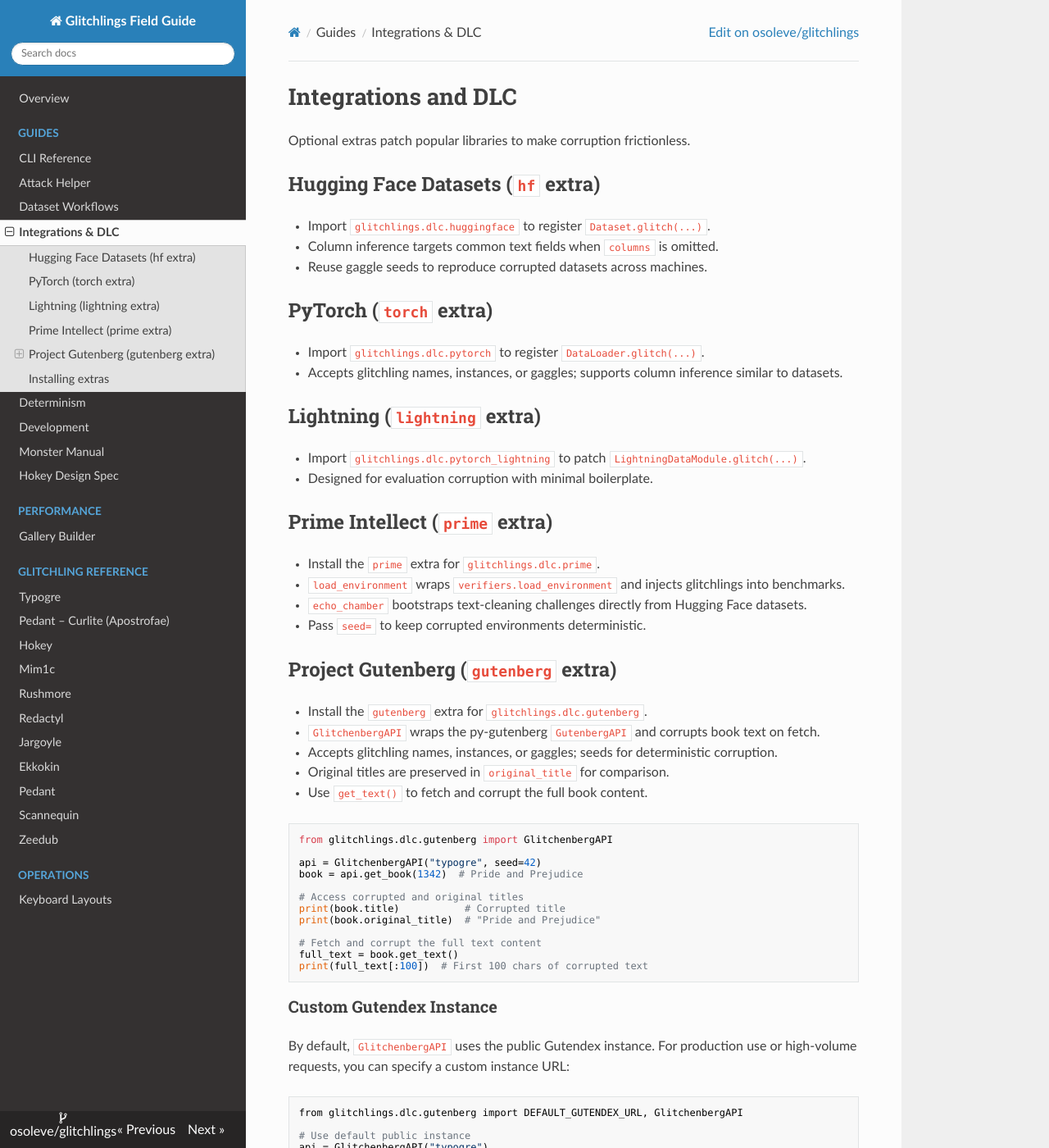
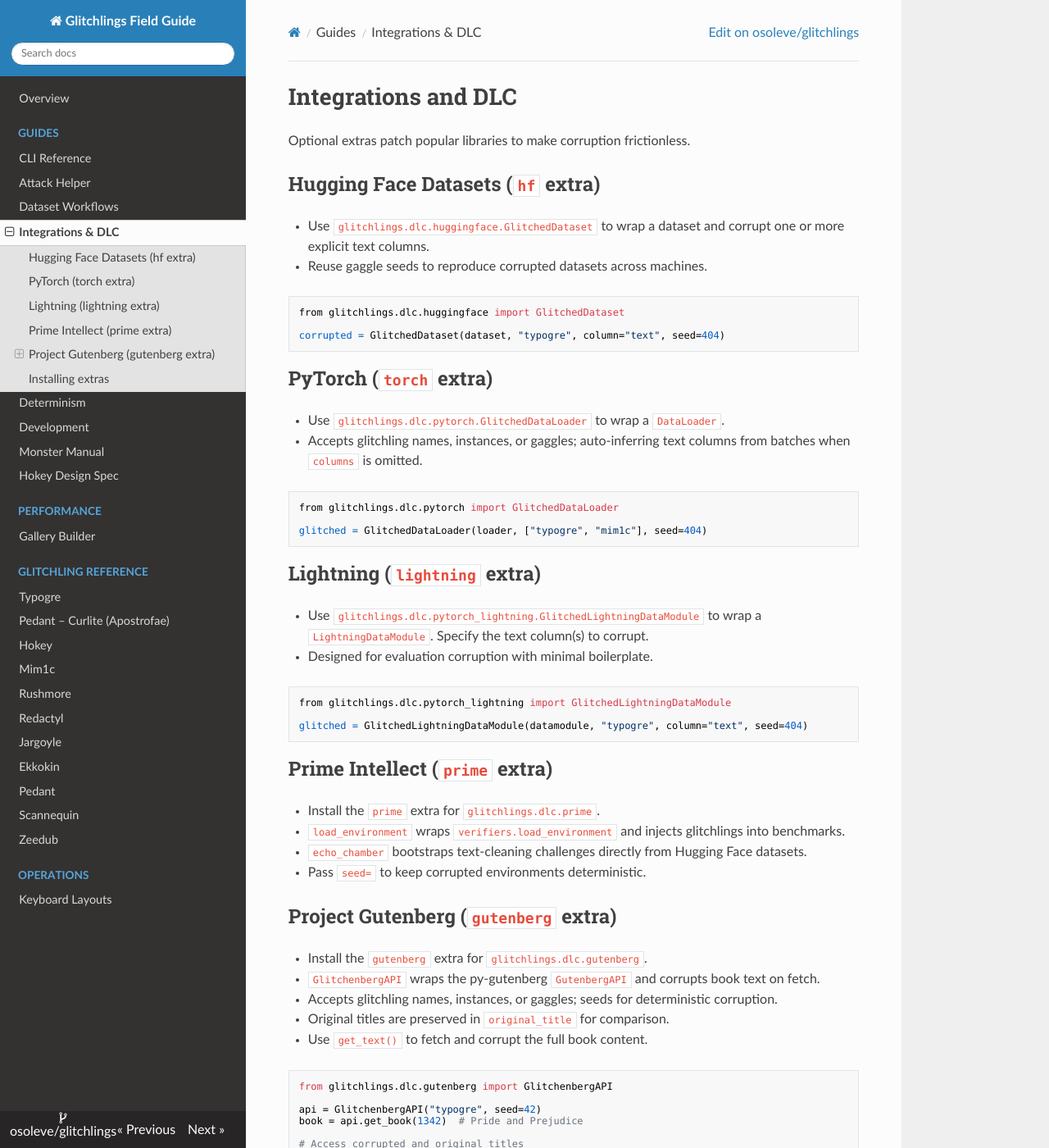
Before and after one commit to osoleve/glitchlings, an MkDocs documentation site: the page built from docs/integrations.md, in a window 1280 px wide and 1400 px high. Shown: the whole window at 82% size. Built offline with MkDocs 1.6.1, drawn with Linux system fonts in a browser that asks for light colours; nearby versions of some CDN libraries.

Commit message:
Update documentation and integration examples for dataset corruption and loader wrappers

````diff
--- a/docs/integrations.md
+++ b/docs/integrations.md
@@ -4,19 +4,39 @@ Optional extras patch popular libraries to make corruption frictionless.
 
 ## Hugging Face Datasets (`hf` extra)
 
-- Import `glitchlings.dlc.huggingface` to register `Dataset.glitch(...)`.
-- Column inference targets common text fields when `columns` is omitted.
+- Use `glitchlings.dlc.huggingface.GlitchedDataset` to wrap a dataset and corrupt
+  one or more explicit text columns.
 - Reuse gaggle seeds to reproduce corrupted datasets across machines.
+
+```python
+from glitchlings.dlc.huggingface import GlitchedDataset
+
+corrupted = GlitchedDataset(dataset, "typogre", column="text", seed=404)
+```
 
 ## PyTorch (`torch` extra)
 
-- Import `glitchlings.dlc.pytorch` to register `DataLoader.glitch(...)`.
-- Accepts glitchling names, instances, or gaggles; supports column inference similar to datasets.
+- Use `glitchlings.dlc.pytorch.GlitchedDataLoader` to wrap a `DataLoader`.
+- Accepts glitchling names, instances, or gaggles; auto-inferring text columns from batches when
+  `columns` is omitted.
+
+```python
+from glitchlings.dlc.pytorch import GlitchedDataLoader
+
+glitched = GlitchedDataLoader(loader, ["typogre", "mim1c"], seed=404)
+```
 
 ## Lightning (`lightning` extra)
 
-- Import `glitchlings.dlc.pytorch_lightning` to patch `LightningDataModule.glitch(...)`.
+- Use `glitchlings.dlc.pytorch_lightning.GlitchedLightningDataModule` to wrap a
+  `LightningDataModule`. Specify the text column(s) to corrupt.
 - Designed for evaluation corruption with minimal boilerplate.
+
+```python
+from glitchlings.dlc.pytorch_lightning import GlitchedLightningDataModule
+
+glitched = GlitchedLightningDataModule(datamodule, "typogre", column="text", seed=404)
+```
 
 ## Prime Intellect (`prime` extra)
 
````
Also changed, not shown: docs/datasets.md (+15 -8 lines), docs/determinism.md (+1 -1 lines), docs/development.md (+18 -15 lines), docs/glitchlings/auggie.md (+8 -2 lines), docs/index.md (+12 -9 lines), 2 other files.
